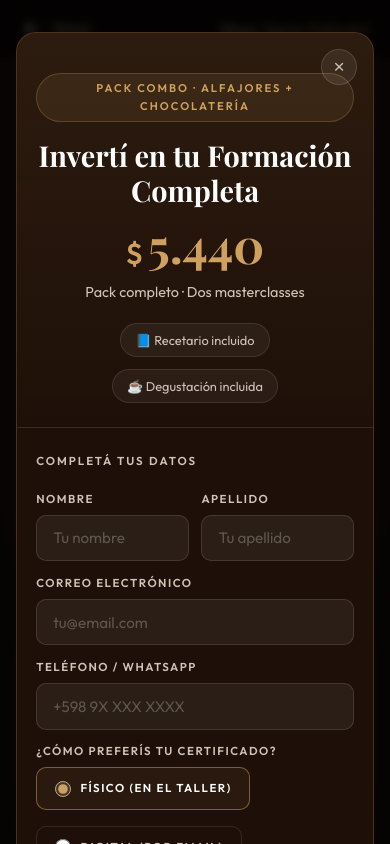
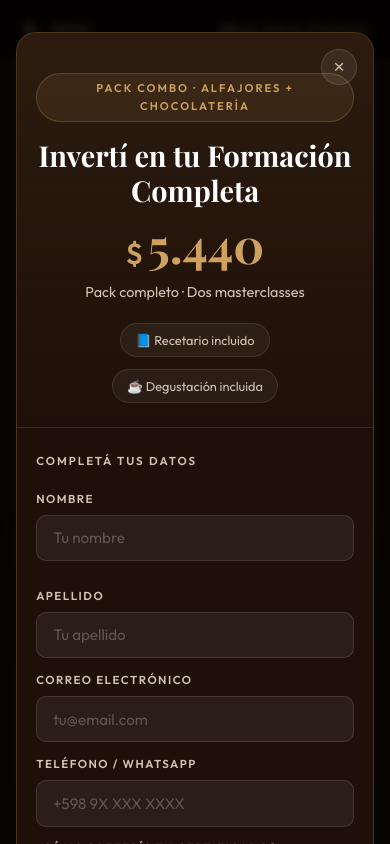
Before and after one commit to ramarketinguy/landing-seminario-chocolateria-moderna, a plain HTML site: page opciones.html in a window 390 px wide. Both pictures are taken after a click on the button "QUIERO EL COMBO". Shown: the part 2576-3420 px from the top of the page. Drawn offline with nearby package versions, Linux system fonts and the light colour scheme; no server answers; a web font is replaced by a local one.

Commit message:
Refined modal CSS for better alignment and responsiveness.

```diff
--- a/opciones.html
+++ b/opciones.html
@@ -147,8 +147,8 @@
     /* Modal form */
     .modal-form { padding:1.5rem 2rem; border-bottom:1px solid rgba(255,255,255,.07); }
     .form-section-title { font-size:.72rem; font-weight:700; text-transform:uppercase; letter-spacing:2px; color:var(--text-muted); margin-bottom:1.2rem; }
-    .form-row { display:grid; grid-template-columns:1fr 1fr; gap:.8rem; }
-    .form-group { display:flex; flex-direction:column; gap:.4rem; margin-bottom:.8rem; }
+    .form-row { display: grid; grid-template-columns: 1fr 1fr; gap: .8rem; width: 100%; box-sizing: border-box; }
+    .form-group { display: flex; flex-direction: column; gap: .4rem; margin-bottom: .8rem; width: 100%; }
     .form-group label { font-size:.72rem; font-weight:600; text-transform:uppercase; letter-spacing:1.5px; color:var(--text-muted); }
     .form-group input { background:rgba(255,255,255,.06); border:1px solid rgba(255,255,255,.12); border-radius:10px; padding:.8rem 1rem; color:#fff; font-family:var(--font-body); font-size:.95rem; transition:border-color .2s ease; outline:none; width: 100%; box-sizing: border-box; }
     .form-group input::placeholder { color:rgba(255,255,255,.25); }
@@ -406,12 +406,12 @@
         <!-- Formulario -->
         <div class="modal-form">
             <p class="form-section-title">Complet&aacute; tus datos</p>
-            <div class="form-row" style="display: flex; gap: 0.8rem; margin-bottom: 0.8rem;">
-                <div class="form-group" style="flex: 1; margin-bottom: 0;">
+            <div class="form-row">
+                <div class="form-group">
                     <label for="f-nombre">Nombre</label>
                     <input type="text" id="f-nombre" placeholder="Tu nombre" autocomplete="given-name">
                 </div>
-                <div class="form-group" style="flex: 1; margin-bottom: 0;">
+                <div class="form-group">
                     <label for="f-apellido">Apellido</label>
                     <input type="text" id="f-apellido" placeholder="Tu apellido" autocomplete="family-name">
                 </div>
```
